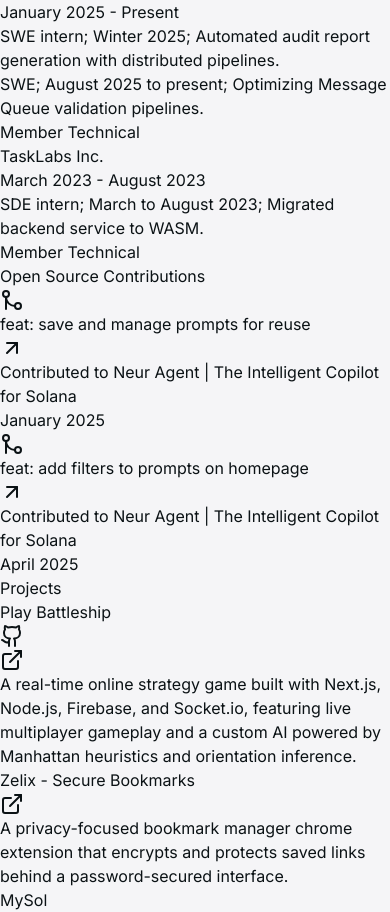
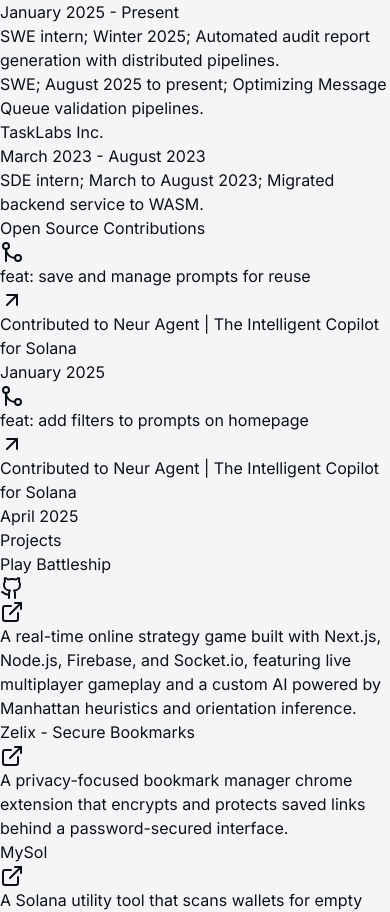
Before and after one commit to Mano-08/portfolio, a Next.js app: page / in a window 390 px wide. Shown: the part 824-1736 px from the top of the page. Built offline with nearby package versions, Linux system fonts and the light colour scheme; a web font is replaced by a local one.

Commit message:
fix: work exp mobile view

```diff
--- a/package.json
+++ b/package.json
@@ -9,11 +9,13 @@
     "lint": "next lint"
   },
   "dependencies": {
+    "@emotion/react": "^11.14.0",
     "framer-motion": "^12.23.24",
     "lenis": "^1.3.15",
     "lucide-react": "^0.475.0",
     "next": "15.4.8",
     "react": "^19.0.0",
+    "react-awesome-reveal": "^4.3.1",
     "react-dom": "^19.0.0"
   },
   "devDependencies": {
--- a/src/components/Work.tsx
+++ b/src/components/Work.tsx
@@ -4,12 +4,12 @@ const experiences = [
   {
     title: "Broadridge Financial Solutions",
     duration: "January 2025 - Present",
-    role: "Member Technical",
+    // role: "Member Technical",
     desc: [
       `SWE intern; Winter 2025; Automated audit report generation with distributed pipelines.`,
       `SWE; August 2025 to present; Optimizing Message Queue validation pipelines.`,
     ],
-    shortRole: "Member Technical",
+    // shortRole: "Member Technical",
     img: {
       src: "/broadridge.jpeg",
       alt: "Broadridge Financial Solutions",
@@ -18,11 +18,11 @@ const experiences = [
   {
     title: "TaskLabs Inc.",
     duration: "March 2023 - August 2023",
-    role: "Member Technical",
+    // role: "SoftwaIntern",
     desc: [
       `SDE intern; March to August 2023; Migrated backend service to WASM.`,
     ],
-    shortRole: "Member Technical",
+    // shortRole: "Member Technical",?
     img: { src: "/tasklabs.jpeg", alt: "TaskLabs Inc." },
   },
 ];
@@ -63,7 +63,7 @@ function Work() {
               <p className="text-sm text-black/50">{experience.duration}</p>
             </div>
             <div className="text-black/50 text-xs md:text-sm md:px-7 px-4 w-full">
-              <ul className="hidden md:block">
+              <ul className="text-xs md:text-sm">
                 {experience.desc.map((desc) => {
                   return (
                     <li key={desc} className="list-disc">
@@ -72,7 +72,7 @@ function Work() {
                   );
                 })}
               </ul>
-              <span className="md:hidden block">{experience.shortRole}</span>
+              {/* <span className="md:hidden block">{experience.shortRole}</span> */}
             </div>
           </div>
         ))}
```
Also changed, not shown: 1 other file (tests, documents, lock files or other folders).
